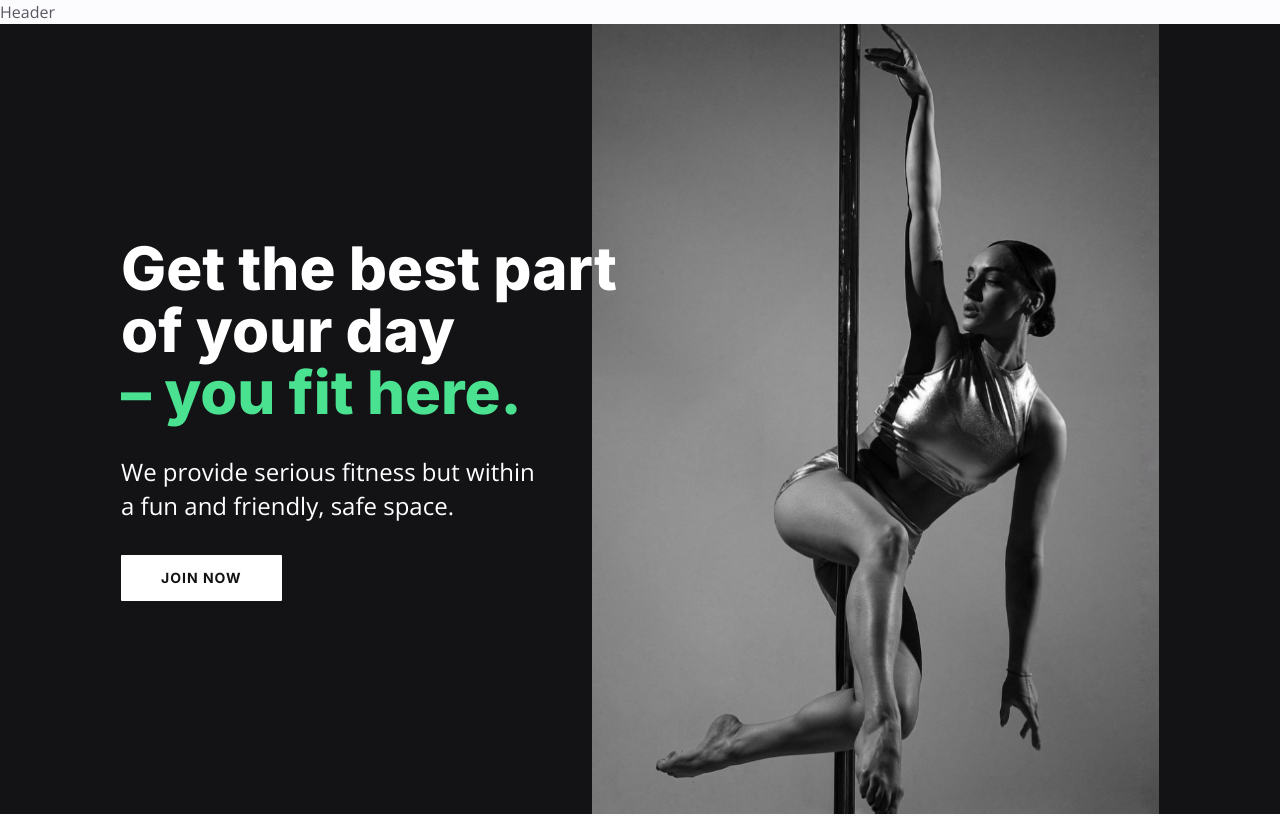
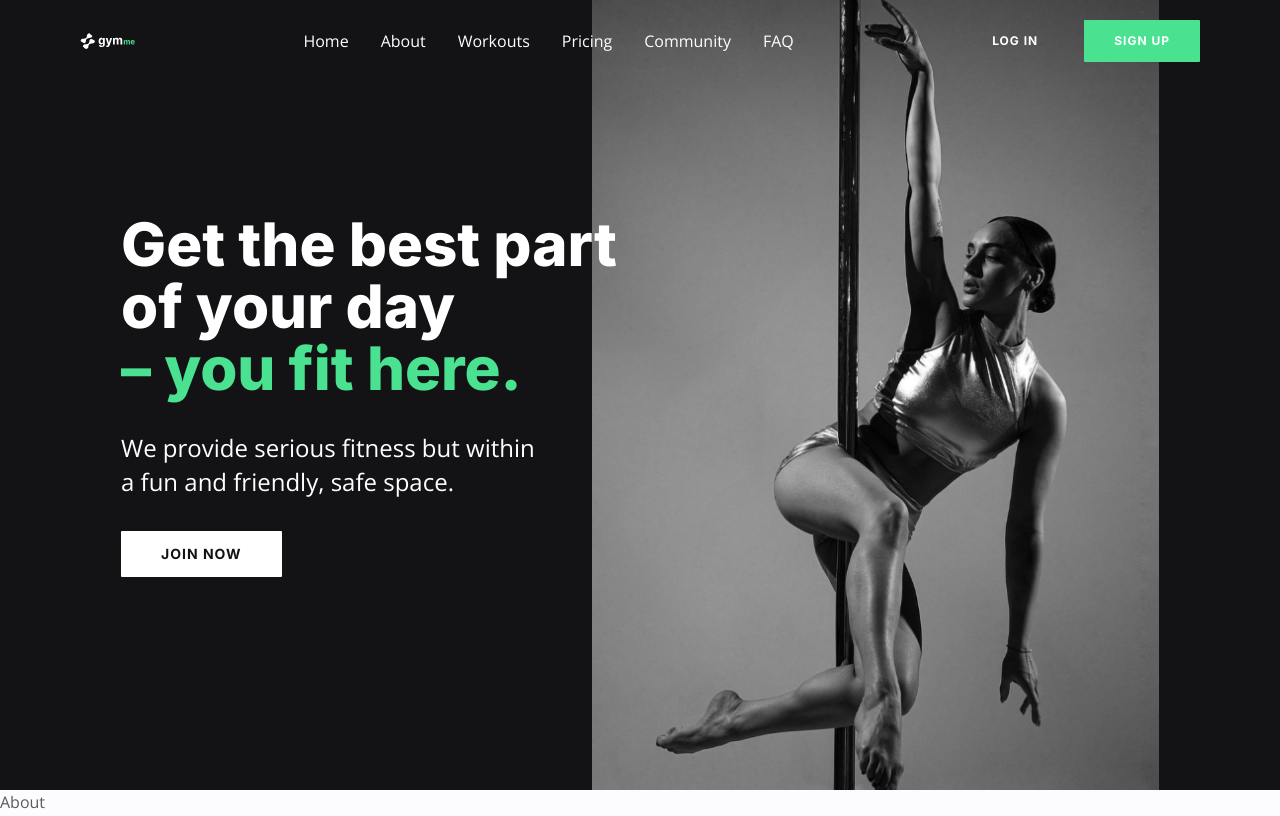
Before and after one commit to estaniulyte/sports-website, a React (Create React App) app: page / in a window 1280 px wide. Shown: the top 816 px of the page. Built offline with nearby package versions, Linux system fonts and the light colour scheme; the HTML template or start-up script is replaced by a standard one.

Commit message:
feat: create Header and add Navigations

```diff
--- a/src/components/Header.js
+++ b/src/components/Header.js
@@ -1,7 +1,47 @@
-import React from 'react';
+import React, { useState, useEffect } from 'react';
+
+import { header } from '../data'
+
+import Nav from '../components/Nav'
+import NavMobile from '../components/NavMobile'
+
+import { RiMenu4Fill, RiCloseFill } from "react-icons/ri"
 
 const Header = () => {
-  return <div>Header</div>;
+  const [ isActive, setIsActive ] = useState(false)
+
+  const [ navMobile, setNavMobile] = useState(false)
+
+  useEffect(() => {
+    window.addEventListener('scroll', () => {
+      window.scrollY > 80 ? setIsActive(true) : setIsActive(false)
+    })
+  })
+
+  const { logo, btnLoginText, btnSignupText } = header
+
+  return (
+    <header className={`${isActive ? 'bg-neutral-500 py-[16px]' : 'bg-transparent py-[20px]'} fixed z-30 transition-all duration-300 left-0 right-0  px-[20px] lg:px-[80px]`}>
+      <span className='max-w-[1440px] mx-auto left-0 right-0 flex justify-between items-center'>
+        <a href='/'>
+          <img src={logo} alt='Logo' className='w-[55px]' />
+        </a>
+        <Nav />
+        <div className='hidden lg:flex space-x-4'>
+          <button className='btn btn-sm text-white hover:text-primary-200 transition'>{ btnLoginText }</button>
+          <button className='btn btn-sm btn-primary'>{ btnSignupText }</button>
+        </div>
+        <div onClick={() => setNavMobile(!navMobile)} className='lg:hidden absolute right-4'>
+          { navMobile ? (
+            <RiCloseFill className='text-primary-200 text-3xl cursor-pointer' />
+          ) : (
+          <RiMenu4Fill className='text-primary-200 text-3xl cursor-pointer' />
+          )}
+        </div>
+        <NavMobile navMobile={navMobile} />
+      </span>
+    </header>
+  );
 };
 
 export default Header;
```
